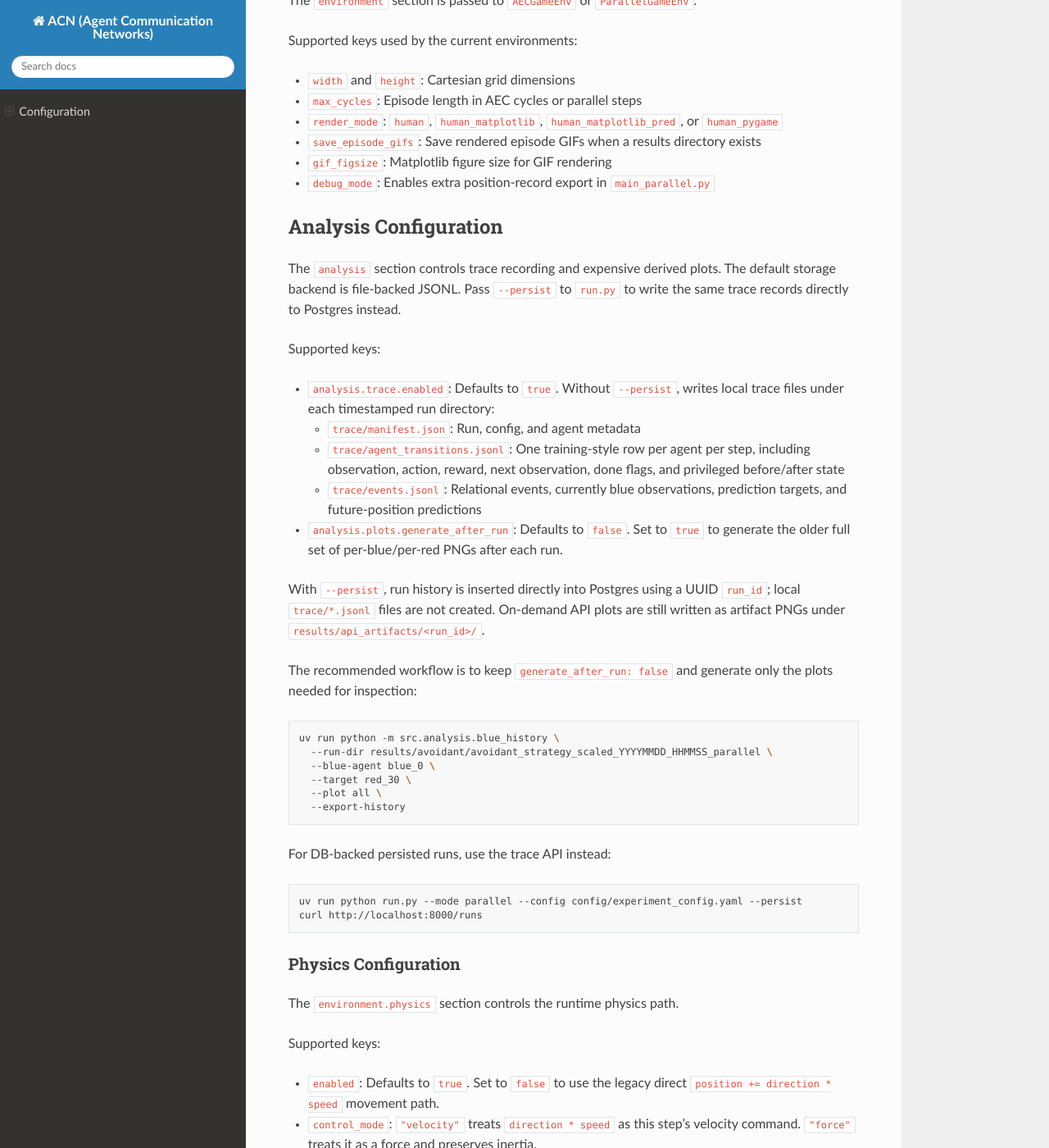
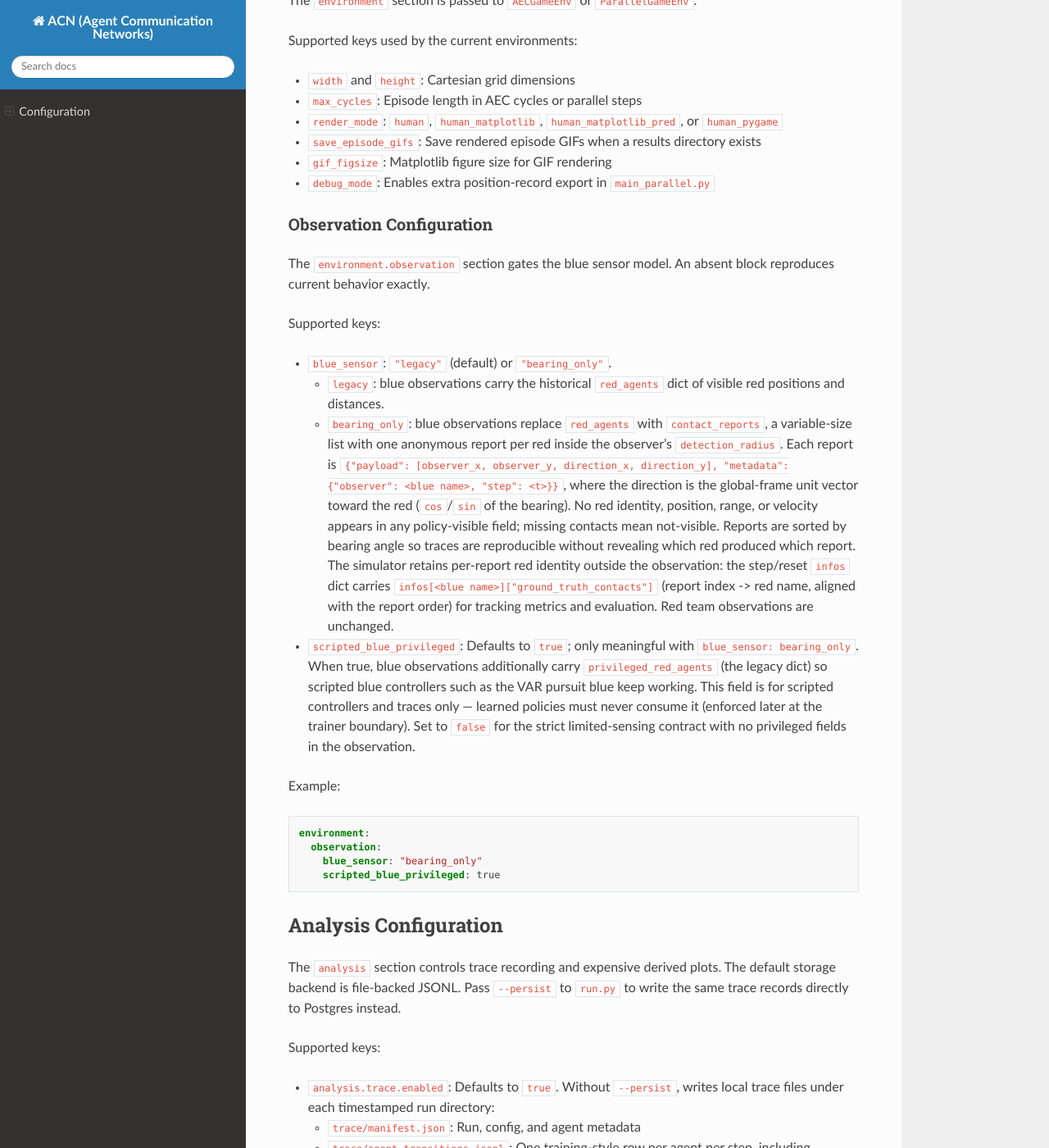
Before and after one commit to startWithStarting/ACN, a Sphinx documentation site: the page built from docs/configuration.md, in a window 1280 px wide and 1400 px high, scrolled down 2609 px. Shown: the whole window at 82% size. Built offline with Sphinx 7.4.7 and the Read the Docs theme 3.1.0, drawn with Linux system fonts in a browser that asks for light colours.

Commit message:
Document environment.observation config options

````diff
--- a/docs/configuration.md
+++ b/docs/configuration.md
@@ -132,6 +132,47 @@ Supported keys used by the current environments:
 * `gif_figsize`: Matplotlib figure size for GIF rendering
 * `debug_mode`: Enables extra position-record export in `main_parallel.py`
 
+### Observation Configuration
+
+The `environment.observation` section gates the blue sensor model. An absent
+block reproduces current behavior exactly.
+
+Supported keys:
+
+* `blue_sensor`: `"legacy"` (default) or `"bearing_only"`.
+  * `legacy`: blue observations carry the historical `red_agents` dict of
+    visible red positions and distances.
+  * `bearing_only`: blue observations replace `red_agents` with
+    `contact_reports`, a variable-size list with one anonymous report per red
+    inside the observer's `detection_radius`. Each report is
+    `{"payload": [observer_x, observer_y, direction_x, direction_y],
+    "metadata": {"observer": <blue name>, "step": <t>}}`, where the direction
+    is the global-frame unit vector toward the red (`cos`/`sin` of the
+    bearing). No red identity, position, range, or velocity appears in any
+    policy-visible field; missing contacts mean not-visible. Reports are
+    sorted by bearing angle so traces are reproducible without revealing
+    which red produced which report. The simulator retains per-report red
+    identity outside the observation: the step/reset `infos` dict carries
+    `infos[<blue name>]["ground_truth_contacts"]` (report index -> red name,
+    aligned with the report order) for tracking metrics and evaluation. Red
+    team observations are unchanged.
+* `scripted_blue_privileged`: Defaults to `true`; only meaningful with
+  `blue_sensor: bearing_only`. When true, blue observations additionally carry
+  `privileged_red_agents` (the legacy dict) so scripted blue controllers such
+  as the VAR pursuit blue keep working. This field is for scripted controllers
+  and traces only — learned policies must never consume it (enforced later at
+  the trainer boundary). Set to `false` for the strict limited-sensing
+  contract with no privileged fields in the observation.
+
+Example:
+
+```yaml
+environment:
+  observation:
+    blue_sensor: "bearing_only"
+    scripted_blue_privileged: true
+```
+
 ## Analysis Configuration
 
 The `analysis` section controls trace recording and expensive derived plots.
````
